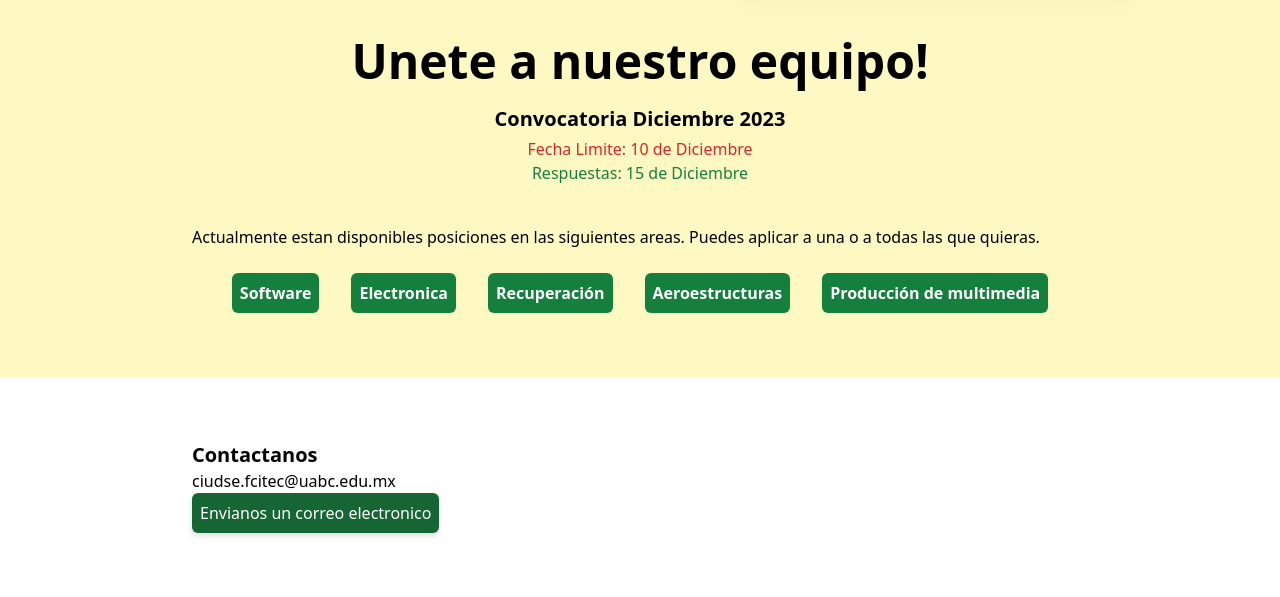
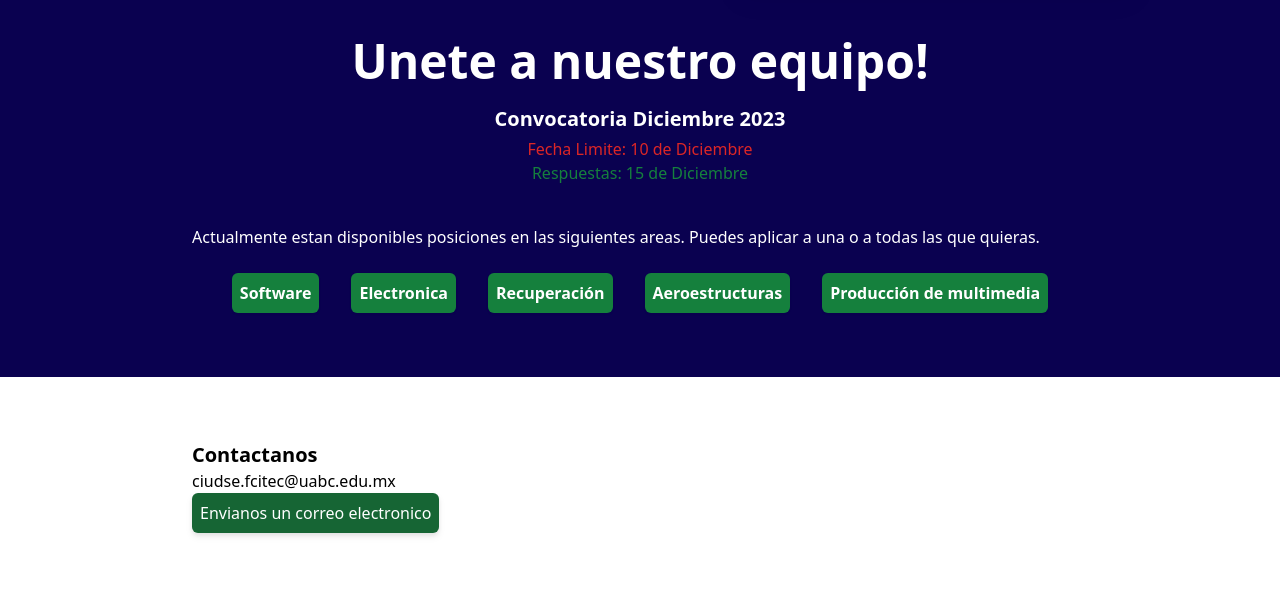
Before and after one commit to CIUDSE/ciudse-website, a website built with Parcel: page src/index.html in a window 1280 px wide. Shown: the part 917-1514 px from the top of the page. Built offline with nearby package versions, Linux system fonts and the light colour scheme.

Commit message:
cambiar color

```diff
--- a/src/index.html
+++ b/src/index.html
@@ -56,7 +56,7 @@
     </div>
   </section>
 
-  <section id="section-joinus" class="bg-yellow-100 pt-10 pb-10">
+  <section id="section-joinus" class="bg-[#0a0150] pt-10 pb-10 text-white">
     <h2 class="text-5xl pb-5 text-center font-bold">Unete a nuestro equipo!</h2>
     <h3 class="text-xl pb-1 font-bold text-center">Convocatoria Diciembre 2023</h3>
     <div class="text-md text-red-600 text-center">Fecha Limite: 10 de Diciembre</div>
```
